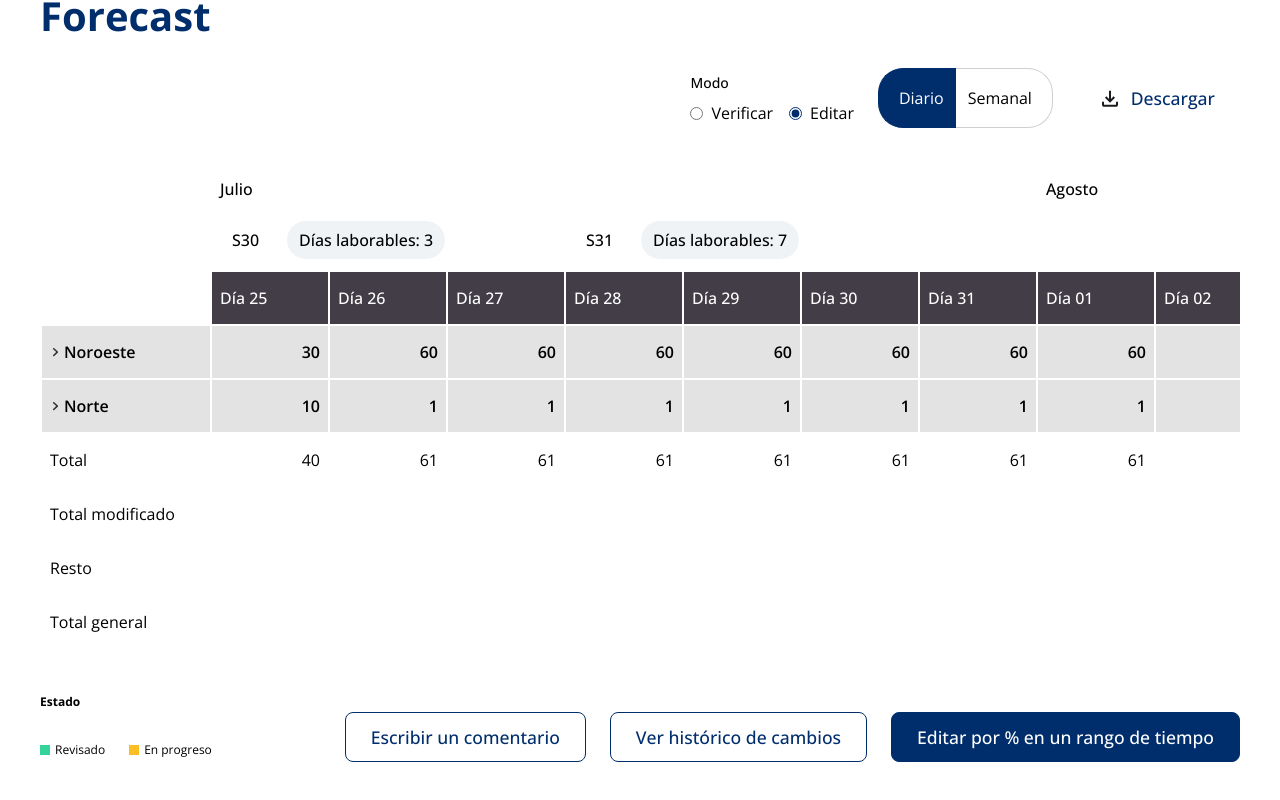
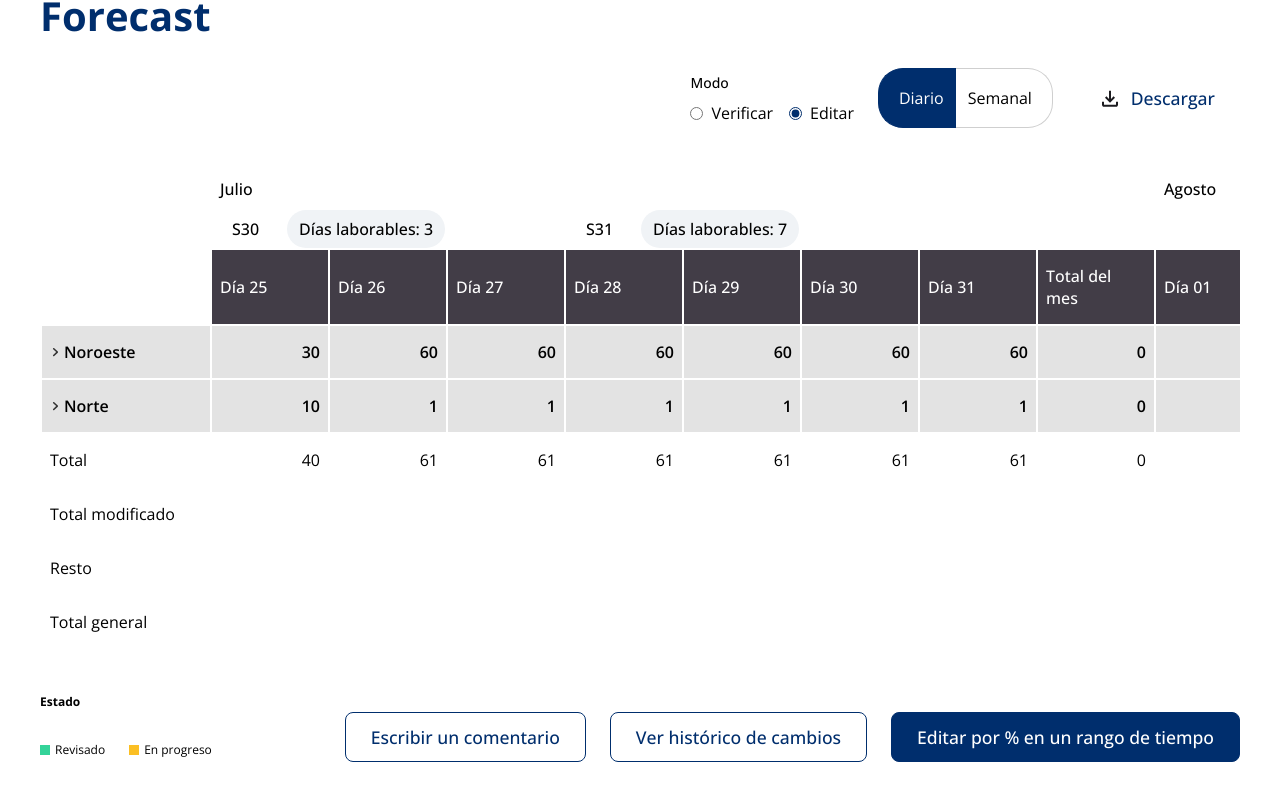
Before and after one commit to gerard-acc/correos, a React (Vite) app: page /operaciones in a window 1280 px wide. Shown: the part 1097-1897 px from the top of the page. Built offline with nearby package versions, Linux system fonts and the light colour scheme.

Commit message:
add total columns

```diff
--- a/src/components/table/components/daily/DailyTimelines.tsx
+++ b/src/components/table/components/daily/DailyTimelines.tsx
@@ -28,14 +28,18 @@ export default function DailyTimelines({
                 ? "var(--festivity-color)"
                 : "var(--header-color)",
             }}
-            key={column.day}
+            key={column.key}
             colSpan={
               subcolumnsStructure
                 ? Object.keys(subcolumnsStructure).length + 1 // +1 for Total column
                 : 1
             }
           >
-            Día {getDayNumberFrom(column.day)}
+            {column.isMonthlyTotal ? (
+              <>Total del mes</>
+            ) : (
+              <>Día {getDayNumberFrom(column.key)}</>
+            )}
           </td>
         ))}
       </tr>
@@ -43,11 +47,11 @@ export default function DailyTimelines({
         <tr className="subcolumnsRow">
           <td></td>
           {columns.map((column) => (
-            <Fragment key={column.day}>
+            <Fragment key={column.key}>
               {Object.keys(subcolumnsStructure).map((key) => (
-                <td key={`${column.day}-${key}`}>{key}</td>
+                <td key={`${column.key}-${key}`}>{key}</td>
               ))}
-              <td key={`${column.day}-total`}>
+              <td key={`${column.key}-total`}>
                 {" "}
                 <strong>Total</strong>
               </td>
--- a/src/components/table/components/daily/TableCell.tsx
+++ b/src/components/table/components/daily/TableCell.tsx
@@ -36,14 +36,14 @@ export default function TableCell({
     if (subColumn) {
       if (
         row.modifiedCells &&
-        row.modifiedCells[column.day] &&
-        (row.modifiedCells[column.day] as CellState)[subColumn]
+        row.modifiedCells[column.key] &&
+        (row.modifiedCells[column.key] as CellState)[subColumn]
       ) {
         setCellStatus("modified");
       } else if (
         row.verifiedCells &&
-        row.verifiedCells[column.day] &&
-        (row.verifiedCells[column.day] as CellState)[subColumn]
+        row.verifiedCells[column.key] &&
+        (row.verifiedCells[column.key] as CellState)[subColumn]
       ) {
         setCellStatus("verified");
       } else {
@@ -51,9 +51,9 @@ export default function TableCell({
       }
       return;
     }
-    if (row.modifiedCells?.[column.day]) {
+    if (row.modifiedCells?.[column.key]) {
       setCellStatus("modified");
-    } else if (row.verifiedCells?.[column.day]) {
+    } else if (row.verifiedCells?.[column.key]) {
       setCellStatus("verified");
     } else {
       setCellStatus("noActivity");
@@ -161,18 +161,18 @@ export default function TableCell({
     return "noActivity";
   };
 
-  const cellKey = `${index}-${column.day}`;
+  const cellKey = `${index}-${column.key}`;
   const isEditing = editingCell === cellKey;
   const currentValue =
     row.type === "child"
-      ? getValueFor(column.day, row.rowData, subColumn)
-      : getCalculatedValue(column.day, row, rows, subColumn);
+      ? getValueFor(column.key, row.rowData, subColumn)
+      : getCalculatedValue(column.key, row, rows, subColumn);
 
   return (
     <td
-      key={column.day}
+      key={column.key}
       onClick={() =>
-        isVerifying ? verifyCell(index, column.day) : setEditingCell(cellKey)
+        isVerifying ? verifyCell(index, column.key) : setEditingCell(cellKey)
       }
       style={{
         cursor: "pointer",
@@ -190,13 +190,13 @@ export default function TableCell({
           type="text"
           defaultValue={currentValue}
           onBlur={(e) =>
-            updateCellValue(index, column.day, e.target.value, subColumn)
+            updateCellValue(index, column.key, e.target.value, subColumn)
           }
           onKeyDown={(e) => {
             if (e.key === "Enter")
               updateCellValue(
                 index,
-                column.day,
+                column.key,
                 e.currentTarget.value,
                 subColumn,
               );
--- a/src/components/table/components/daily/TableTimelines.tsx
+++ b/src/components/table/components/daily/TableTimelines.tsx
@@ -1,13 +1,7 @@
-import { useEffect, useState } from "react";
-import type {
-  ColumnStructure,
-  DataStructure,
-  MonthStructure,
-  RowStructure,
-  WeekStructure,
-} from "../../interfaces";
-import { buildMonths, buildWeeks } from "../../utils";
-import { getISOWeek, parse } from "date-fns";
+import { useMemo } from "react";
+import type { ColumnStructure, DataStructure, RowStructure } from "../../interfaces";
+import { getISOWeek, parse, format } from "date-fns";
+import { es } from "date-fns/locale";
 
 interface TableTimelines {
   data: DataStructure;
@@ -15,79 +9,119 @@ interface TableTimelines {
   rows: RowStructure[];
   columns: ColumnStructure[];
 }
+// ---------- Types ----------
+type MonthHeaderSpan = { key: string; title: string; columnCount: number };
+type WeekHeaderSpan = {
+  week: number;
+  columnCount: number;
+  workdayCount: number;
+};
+
+// ---------- Helpers ----------
+function isMonthlyTotalColumn(col: ColumnStructure): boolean {
+  return Boolean(col.isMonthlyTotal);
+}
+
+function getSubcolumnSpanMultiplier(
+  subcolumnsStructure?: { [key: string]: number },
+): number {
+  if (!subcolumnsStructure) return 1;
+  return Object.keys(subcolumnsStructure).length + 1; // +1 for the Total subcolumn
+}
+
+function formatMonthTitle(date: Date): string {
+  return format(date, "MMMM", { locale: es });
+}
+
+function buildMonthHeaderSpans(columns: ColumnStructure[]): MonthHeaderSpan[] {
+  const orderedKeys: string[] = [];
+  const spans = new Map<string, MonthHeaderSpan>();
+  let lastMonthKey: string | null = null;
+
+  for (const col of columns) {
+    if (isMonthlyTotalColumn(col)) {
+      if (lastMonthKey && spans.has(lastMonthKey)) {
+        spans.get(lastMonthKey)!.columnCount += 1; // include monthly total
+      }
+      continue;
+    }
+    const date = parse(col.key, "dd/MM/yyyy", new Date());
+    const month = date.getMonth() + 1;
+    const year = date.getFullYear();
+    const key = `${month}/${year}`;
+    lastMonthKey = key;
+    if (!spans.has(key)) {
+      spans.set(key, {
+        key,
+        title: formatMonthTitle(new Date(year, month - 1, 1)),
+        columnCount: 0,
+      });
+      orderedKeys.push(key);
+    }
+    spans.get(key)!.columnCount += 1;
+  }
+
+  return orderedKeys.map((k) => spans.get(k)!);
+}
+
+function buildWeekHeaderSpans(columns: ColumnStructure[]): WeekHeaderSpan[] {
+  const orderedWeeks: number[] = [];
+  const spans = new Map<number, WeekHeaderSpan>();
+  let lastWeek: number | null = null;
+
+  for (const col of columns) {
+    if (isMonthlyTotalColumn(col)) {
+      if (lastWeek != null && spans.has(lastWeek)) {
+        spans.get(lastWeek)!.columnCount += 1; // include monthly total in last seen week
+      }
+      continue;
+    }
+    const date = parse(col.key, "dd/MM/yyyy", new Date());
+    const week = getISOWeek(date);
+    lastWeek = week;
+    if (!spans.has(week)) {
+      spans.set(week, { week, columnCount: 0, workdayCount: 0 });
+      orderedWeeks.push(week);
+    }
+    const current = spans.get(week)!;
+    current.columnCount += 1;
+    if (!col.isFestivity) current.workdayCount += 1;
+  }
+
+  return orderedWeeks.map((w) => spans.get(w)!);
+}
+
 export default function TableTimelines({
-  data,
   subcolumnsStructure,
-  rows,
   columns,
 }: TableTimelines) {
-  const [weeksRow, setWeeksRow] = useState<WeekStructure>({});
-  const [monthsRow, setMonthsRow] = useState<MonthStructure>({});
-
-  useEffect(() => {
-    setWeeksRow(buildWeeks(data));
-    setMonthsRow(buildMonths(data));
-  }, [data, rows]);
-
-  const getWeekWordays = (week: string, columns: ColumnStructure[]) => {
-    const weekNum = parseInt(week);
-
-    let totalWorkdays = 0;
-
-    for (const column of columns) {
-      const date = parse(column.day, "dd/MM/yyyy", new Date());
-      const keyWeek = getISOWeek(date);
-
-      if (keyWeek === weekNum && !column.isFestivity) {
-        totalWorkdays++;
-      }
-    }
-
-    return totalWorkdays;
-  };
+  const monthSpans = useMemo(() => buildMonthHeaderSpans(columns), [columns]);
+  const weekSpans = useMemo(() => buildWeekHeaderSpans(columns), [columns]);
+  const spanMultiplier = useMemo(
+    () => getSubcolumnSpanMultiplier(subcolumnsStructure),
+    [subcolumnsStructure],
+  );
 
   return (
     <>
       <tr className="monthRow">
         <td></td>
-        {Object.keys(monthsRow).map((month) => {
-          const current = monthsRow[month];
-          return (
-            // Expandimos la columna la cantidad de subcolumnas + 1 por la columna Total que se añade siempre
-            <td
-              colSpan={
-                subcolumnsStructure
-                  ? current.days * (Object.keys(subcolumnsStructure).length + 1)
-                  : current.days
-              }
-              key={month}
-            >
-              {current.monthName}
-            </td>
-          );
-        })}
+        {monthSpans.map((m) => (
+          <td key={m.key} colSpan={m.columnCount * spanMultiplier}>
+            {m.title}
+          </td>
+        ))}
       </tr>
       <tr className="weekRow">
         <td></td>
-        {Object.keys(weeksRow).map((week) => {
-          const current = weeksRow[parseInt(week)];
-          return (
-            // Expandimos la columna la cantidad de subcolumnas + 1 por la columna Total que se añade siempre
-            <td
-              colSpan={
-                subcolumnsStructure
-                  ? current.days * (Object.keys(subcolumnsStructure).length + 1)
-                  : current.days
-              }
-              key={week}
-            >
-              <span className="headerPill headerPill--noFill">S{week}</span>
-              <span className="headerPill">
-                Días laborables: {getWeekWordays(week, columns)}
-              </span>
-            </td>
-          );
-        })}
+        {weekSpans.map((w) => (
+          <td key={`week-${w.week}`} colSpan={w.columnCount * spanMultiplier}>
+            <span className="headerPill headerPill--noFill">S{w.week}</span>
+            <span className="headerPill">
+              Días laborables: {w.workdayCount}
+            </span>
+          </td>
+        ))}
       </tr>
     </>
   );
--- a/src/components/table/components/daily/TableTotalRows.tsx
+++ b/src/components/table/components/daily/TableTotalRows.tsx
@@ -51,19 +51,19 @@ export default function TableTotalRows({
           for (const key of Object.keys(subcolumnsStructure)) {
             const totalForKey = topParents.reduce(
               (acc, row) =>
-                acc + getCalculatedSubcolumnNumber(col.day, row, rows, key),
+                acc + getCalculatedSubcolumnNumber(col.key, row, rows, key),
               0,
             );
             dayTotals[key] = totalForKey;
           }
-          computedTotals[col.day] = dayTotals;
+          computedTotals[col.key] = dayTotals;
         } else {
           const total = topParents.reduce(
             (acc, row) =>
-              acc + getCalculatedAggregatedNumber(col.day, row, rows),
+              acc + getCalculatedAggregatedNumber(col.key, row, rows),
             0,
           );
-          computedTotals[col.day] = total;
+          computedTotals[col.key] = total;
         }
       }
     } else {
@@ -71,10 +71,11 @@ export default function TableTotalRows({
       // Construimos el mapa semana -> lista de días a partir de las columnas
       const weeksMap: { [week: number]: string[] } = {};
       for (const col of columns) {
-        const date = parse(col.day, "dd/MM/yyyy", new Date());
+        if (col.isMonthlyTotal) continue; // skip monthly total pseudo-columns
+        const date = parse(col.key, "dd/MM/yyyy", new Date());
         const week = getISOWeek(date);
         if (!weeksMap[week]) weeksMap[week] = [];
-        weeksMap[week].push(col.day);
+        weeksMap[week].push(col.key);
       }
       // Ordenamos los días dentro de cada semana para consistencia
       Object.values(weeksMap).forEach((arr) =>
@@ -124,21 +125,21 @@ export default function TableTotalRows({
         {currentPeriod === "daily"
           ? columns.map((column) =>
               subcolumnsStructure ? (
-                <Fragment key={column.day}>
+                <Fragment key={column.key}>
                   {Object.keys(subcolumnsStructure).map((key) => (
-                    <td key={`${column.day}-${key}-total1`}>
-                      {(totals[column.day] as SubColumn)?.[key]}
+                    <td key={`${column.key}-${key}-total1`}>
+                      {(totals[column.key] as SubColumn)?.[key]}
                     </td>
                   ))}
                   <td>
                     {Object.values(
-                      (totals[column.day] as SubColumn) || {},
+                      (totals[column.key] as SubColumn) || {},
                     ).reduce((acc, v) => acc + (v || 0), 0)}
                   </td>
                 </Fragment>
               ) : (
-                <td key={`${column.day}-total`}>
-                  {totals[column.day] as number}
+                <td key={`${column.key}-total`}>
+                  {totals[column.key] as number}
                 </td>
               ),
             )
@@ -147,10 +148,11 @@ export default function TableTotalRows({
               // Reuse the same weeks calculation used above (derive from columns)
               const weeksMap: { [week: number]: string[] } = {};
               for (const col of columns) {
-                const date = parse(col.day, "dd/MM/yyyy", new Date());
+                if (col.isMonthlyTotal) continue;
+                const date = parse(col.key, "dd/MM/yyyy", new Date());
                 const week = getISOWeek(date);
                 if (!weeksMap[week]) weeksMap[week] = [];
-                weeksMap[week].push(col.day);
+                weeksMap[week].push(col.key);
               }
               const weekKeys = Object.keys(weeksMap)
                 .map((w) => parseInt(w, 10))
--- a/src/components/table/interfaces.ts
+++ b/src/components/table/interfaces.ts
@@ -28,9 +28,10 @@ export interface TableProps {
 }
 
 export interface ColumnStructure {
-  day: string;
-  isFestivity: boolean;
+  key: string;
+  isFestivity?: boolean;
   subColumns?: SubColumn;
+  isMonthlyTotal?: boolean;
 }
 
 export interface RowStructure {
--- a/src/components/table/utils.ts
+++ b/src/components/table/utils.ts
@@ -16,13 +16,9 @@ import { format, getISOWeek, parse } from "date-fns";
 // };
 
 export const buildColumns = (data: DataStructure) => {
-  /**
-   * Aquí construim els dies, i el que necessito és que dintre els dies hi hagi
-   * columnes. És a dir, la columna final ja no és el dia, sino el volumen
-   */
   const columns = Object.keys(data).map((day) => {
     const column: ColumnStructure = {
-      day: day,
+      key: day,
       isFestivity: data[day].isFestivity,
     };
 
@@ -35,7 +31,32 @@ export const buildColumns = (data: DataStructure) => {
     return column;
   });
 
-  return columns;
+  // Añadimos una columna de totales al final de cada mes y al final de la tabla
+  const columnsWithTotals: ColumnStructure[] = [];
+  let currentMonth = -1;
+  columns.forEach((col) => {
+    const month = parse(col.key, "dd/MM/yyyy", new Date()).getMonth() + 1;
+    if (month !== currentMonth) {
+      if (currentMonth !== -1) {
+        columnsWithTotals.push({
+          key: `total-${currentMonth}`,
+          isFestivity: false,
+          isMonthlyTotal: true,
+        });
+      }
+      currentMonth = month;
+    }
+    columnsWithTotals.push(col);
+  });
+  columnsWithTotals.push({
+    key: `total-${currentMonth}`,
+    isFestivity: false,
+    isMonthlyTotal: true,
+  });
+
+  console.log({ columnsWithTotals });
+
+  return columnsWithTotals;
 };
 
 export const buildRows = (data: DataStructure) => {
@@ -484,7 +505,7 @@ export const countWorkdaysForDays = (
   const set = new Set(days);
   let count = 0;
   for (const col of columns) {
-    if (set.has(col.day) && !col.isFestivity) count += 1;
+    if (set.has(col.key) && !col.isFestivity) count += 1;
   }
   return count;
 };
```
Also changed, not shown: src/components/table/components/daily/TableDailyCells.tsx (+6 -6 lines).
